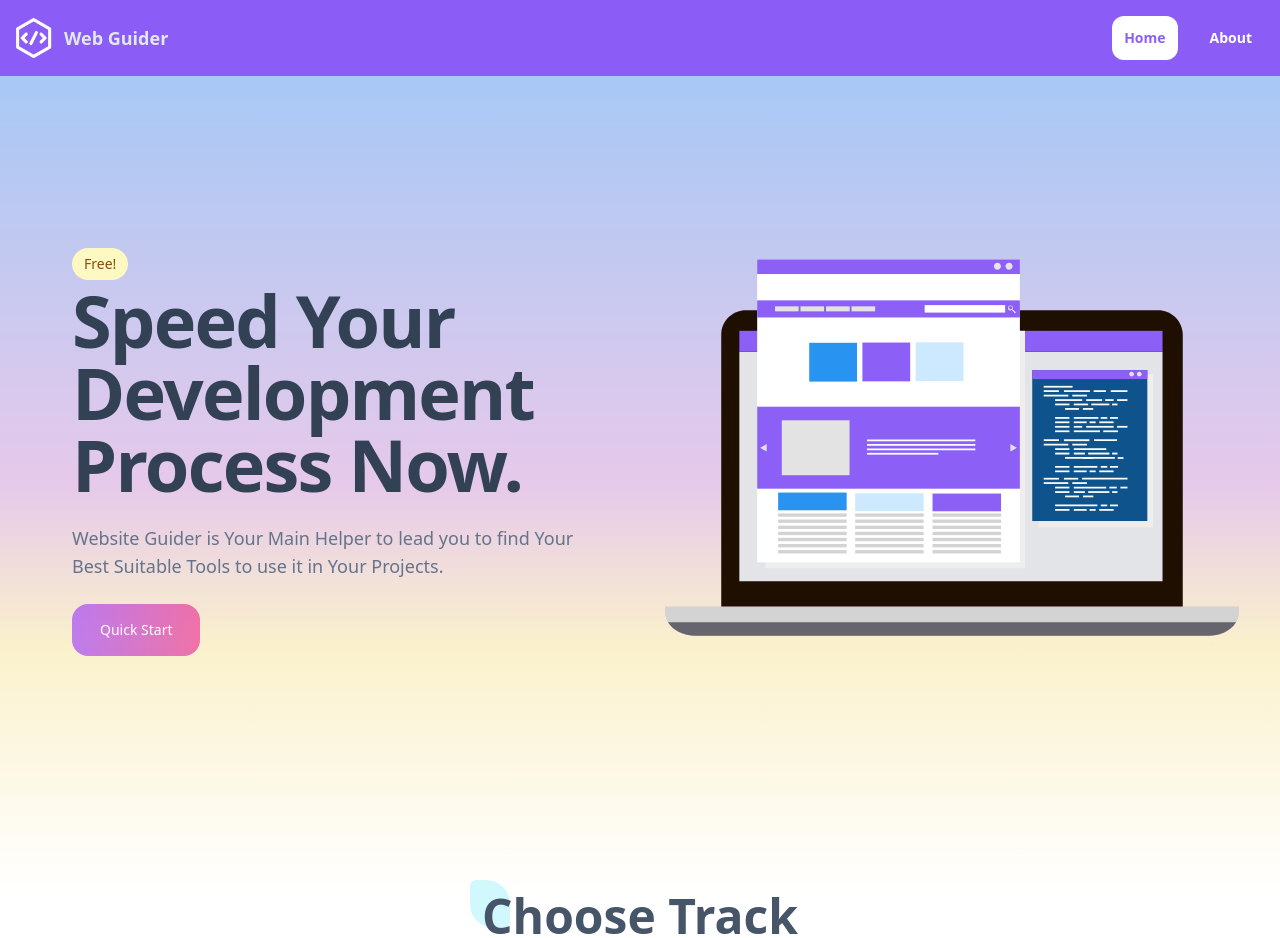
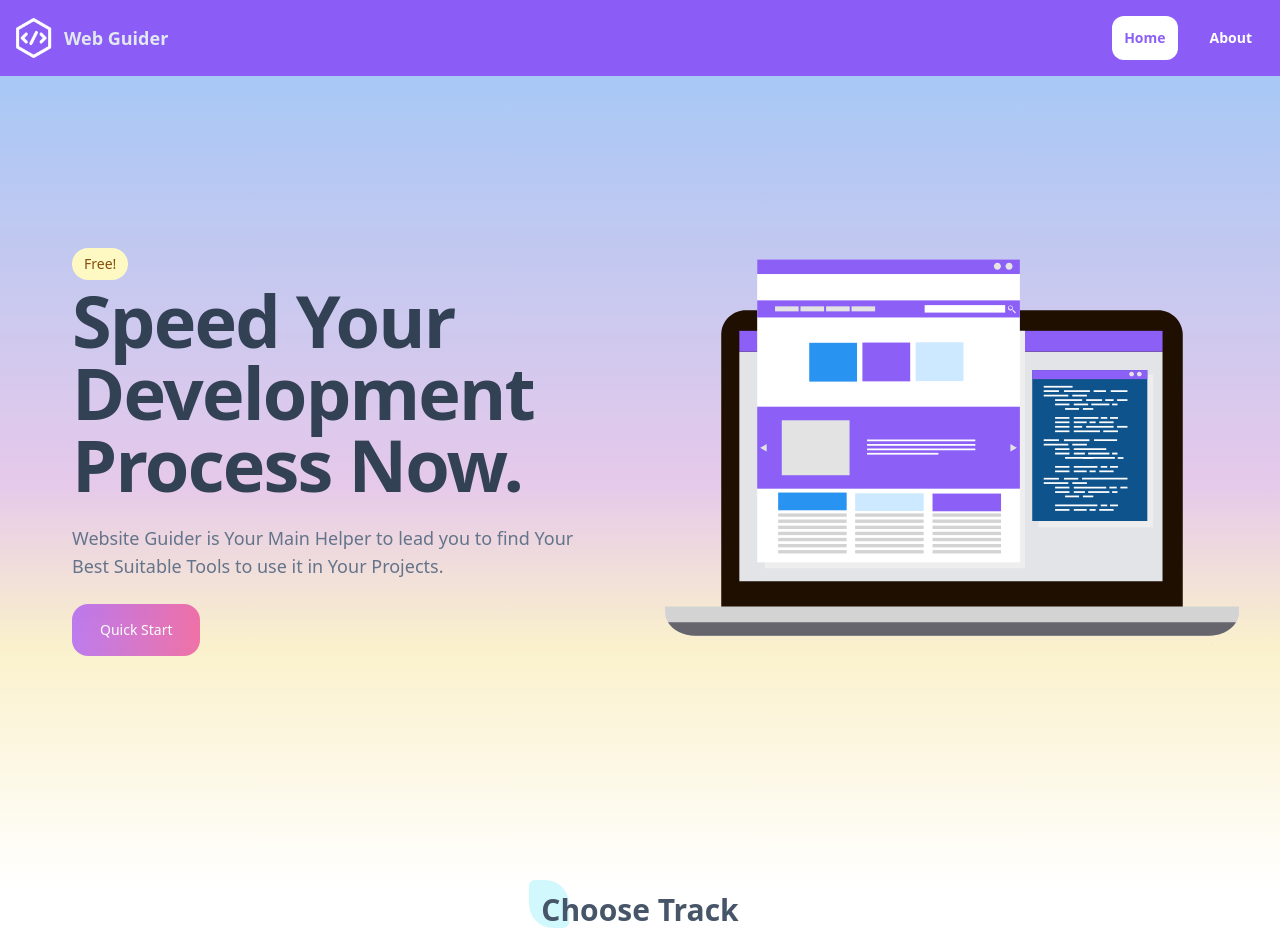
Before and after one commit to ahmedmohmd/web-guider, a React (Create React App) app: page / in a window 1280 px wide. Shown: the top 938 px of the page. Built offline with nearby package versions, Linux system fonts and the light colour scheme.

Commit message:
edit fields heading

```diff
--- a/src/components/home/GetStarted.jsx
+++ b/src/components/home/GetStarted.jsx
@@ -18,7 +18,7 @@ function GetStarted() {
                   styled.hash
                 }
               ></span>
-              <span className="z-20 mb-3 text-3xl font-extrabold lg:text-5xl text-slate-600">
+              <span className="z-20 mb-3 text-2xl font-bold md:text-3xl lg:font-extrabold text-slate-600">
                 Choose Track
               </span>
             </div>
```
